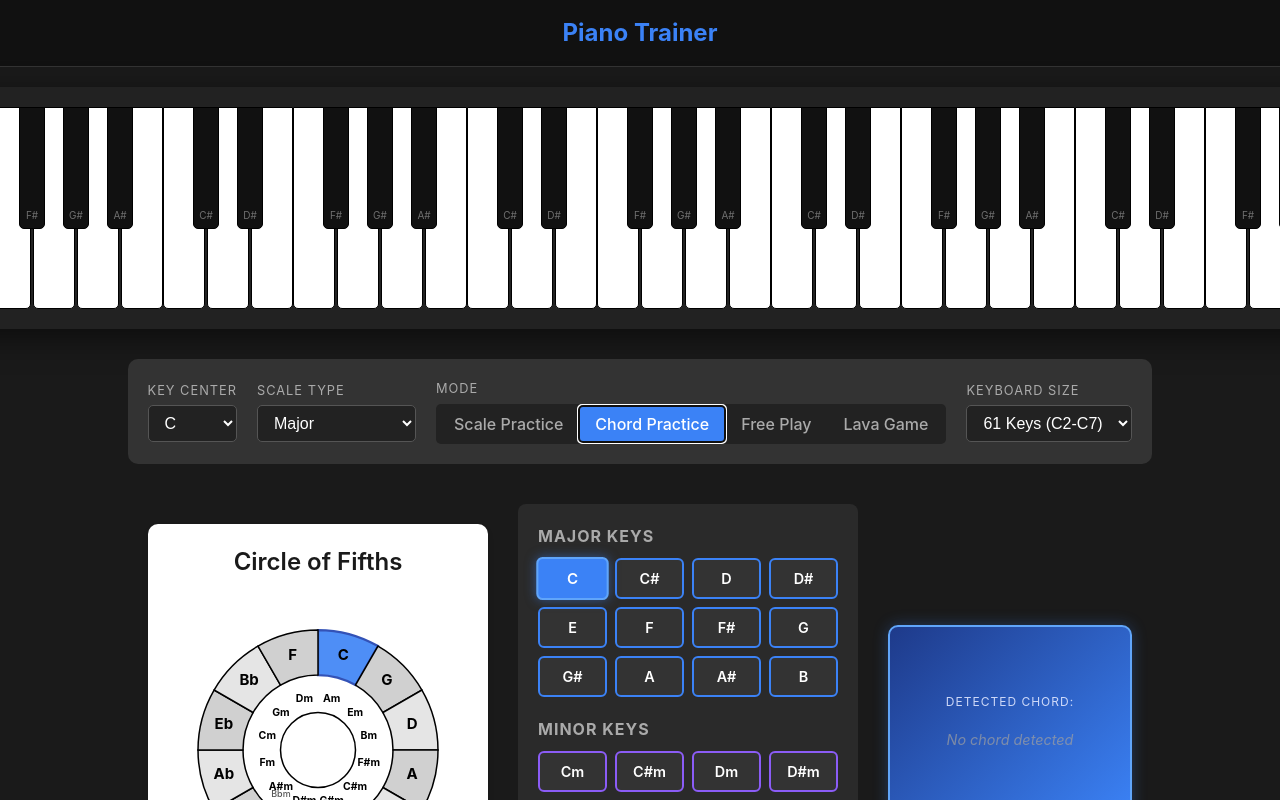
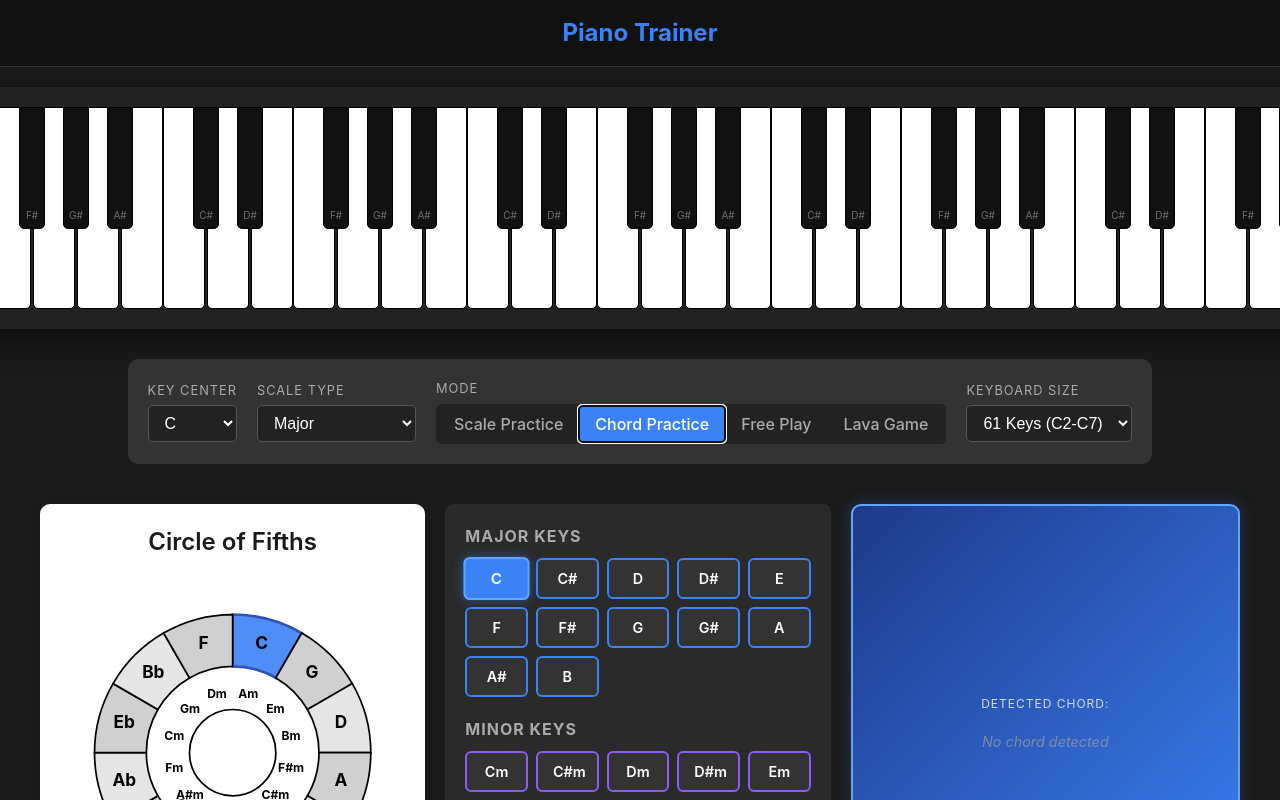
Before and after one commit to pleabargain/piano-app, a React (Vite) app: page / in a window 1280 px wide. Both pictures are taken after a click on the button "Chord Practice". Shown: the top 800 px of the page. Built offline with nearby package versions, Linux system fonts and the light colour scheme.

Commit message:
Implement chord suggestions and standardize layout

```diff
--- a/src/App.css
+++ b/src/App.css
@@ -85,9 +85,9 @@ header h1 {
 
 .circle-and-chord-container {
   display: flex;
-  align-items: flex-start;
+  align-items: stretch;
   justify-content: center;
-  gap: 30px;
+  gap: 20px;
   width: 100%;
   flex-wrap: wrap;
 }
--- a/src/App.jsx
+++ b/src/App.jsx
@@ -198,6 +198,13 @@ function App() {
       if (detected) {
         setStatusMessage(`Playing: ${detected.name} ${detected.inversion ? `(${detected.inversion})` : ''}`);
         setDetectedChord(detected);
+
+        // Suggest extensions if it's a triad (or any chord really, logic handles it)
+        const suggestions = findPotentialChords(activeNotes);
+        // Filter out the detected chord itself from suggestions
+        const filteredSuggestions = suggestions.filter(s => s.name !== detected.name);
+        setChordSuggestions(filteredSuggestions);
+
       } else if (activeNotes.length > 0) {
         setStatusMessage('Playing... (no chord detected)');
         setDetectedChord(null);
@@ -496,9 +503,11 @@ function App() {
                   </div>
                 )}
 
-                {mode === 'chord' && !detectedChord && chordSuggestions.length > 0 && (
+                {mode === 'chord' && chordSuggestions.length > 0 && (
                   <div className="chord-suggestions">
-                    <div className="suggestions-label">Possible Chords:</div>
+                    <div className="suggestions-label">
+                      {detectedChord ? 'Extensions / Variations:' : 'Possible Chords:'}
+                    </div>
                     <div className="suggestions-list">
                       {chordSuggestions.map((s, i) => (
                         <div key={i} className="suggestion-item">
--- a/src/components/CircleOfFifths.css
+++ b/src/components/CircleOfFifths.css
@@ -3,9 +3,13 @@
   background: #fff;
   padding: 20px;
   border-radius: 10px;
-  margin: 20px 0;
   text-align: center;
   box-shadow: 0 4px 6px rgba(0, 0, 0, 0.1);
+  flex: 1;
+  min-width: 300px;
+  display: flex;
+  flex-direction: column;
+  justify-content: center;
 }
 
 .circle-of-fifths-container h3 {
--- a/src/components/Controls.css
+++ b/src/components/Controls.css
@@ -22,8 +22,8 @@
 }
 
 .chord-display-in-controls {
-    min-width: 200px;
-    max-width: 300px;
+    flex: 1;
+    min-width: 300px;
     min-height: 150px;
     text-align: center;
     padding: 20px;
@@ -31,7 +31,6 @@
     border-radius: 10px;
     border: 2px solid #60a5fa;
     box-shadow: 0 0 15px rgba(59, 130, 246, 0.3);
-    align-self: center;
     display: flex;
     flex-direction: column;
     justify-content: center;
@@ -125,43 +124,57 @@ select:focus {
 
 /* Chord Suggestions */
 .chord-suggestions {
-    margin-top: 1rem;
+    margin-top: 1.5rem;
     width: 100%;
-    border-top: 1px solid rgba(255, 255, 255, 0.1);
-    padding-top: 0.5rem;
+    border-top: 1px solid rgba(255, 255, 255, 0.2);
+    padding-top: 1rem;
 }
 
 .suggestions-label {
-    font-size: 0.8rem;
-    color: #a0aec0;
-    margin-bottom: 0.5rem;
+    font-size: 1rem;
+    font-weight: 700;
+    color: #ffffff;
+    margin-bottom: 0.8rem;
     text-transform: uppercase;
     letter-spacing: 0.05em;
+    text-shadow: 0 1px 2px rgba(0, 0, 0, 0.3);
 }
 
 .suggestions-list {
     display: flex;
     flex-direction: column;
-    gap: 0.4rem;
+    gap: 0.6rem;
 }
 
 .suggestion-item {
     display: flex;
     align-items: center;
     justify-content: space-between;
-    background: rgba(255, 255, 255, 0.05);
-    padding: 0.4rem 0.6rem;
-    border-radius: 4px;
-    font-size: 0.9rem;
+    background: rgba(255, 255, 255, 0.1);
+    padding: 0.8rem 1rem;
+    border-radius: 6px;
+    font-size: 1.1rem;
+    border: 1px solid rgba(255, 255, 255, 0.1);
+    transition: transform 0.1s ease, background 0.2s;
+}
+
+.suggestion-item:hover {
+    transform: scale(1.02);
+    background: rgba(255, 255, 255, 0.15);
 }
 
 .suggestion-name {
-    font-weight: 600;
-    color: #e2e8f0;
+    font-weight: 800;
+    color: #ffffff;
+    font-size: 1.3rem;
+    text-shadow: 0 2px 4px rgba(0, 0, 0, 0.3);
 }
 
 .suggestion-missing {
-    font-size: 0.8rem;
-    color: #718096;
-    font-style: italic;
+    font-size: 1rem;
+    font-weight: 600;
+    color: #fbbf24;
+    /* Bright amber */
+    font-style: normal;
+    text-shadow: 0 1px 2px rgba(0, 0, 0, 0.5);
 }
--- a/src/components/KeyDisplay.css
+++ b/src/components/KeyDisplay.css
@@ -3,7 +3,8 @@
   background: #2a2a2a;
   padding: 20px;
   border-radius: 8px;
-  margin-bottom: 20px;
+  flex: 1;
+  min-width: 300px;
 }
 
 .keys-section {
```
